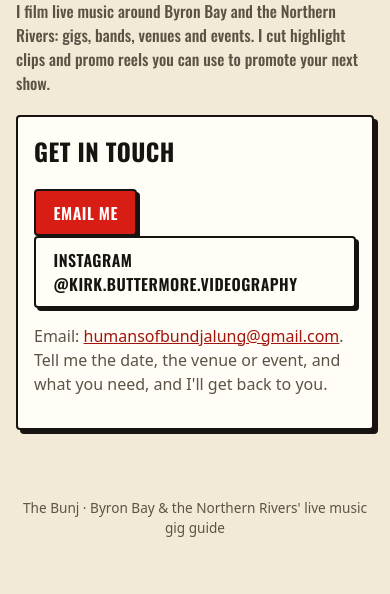
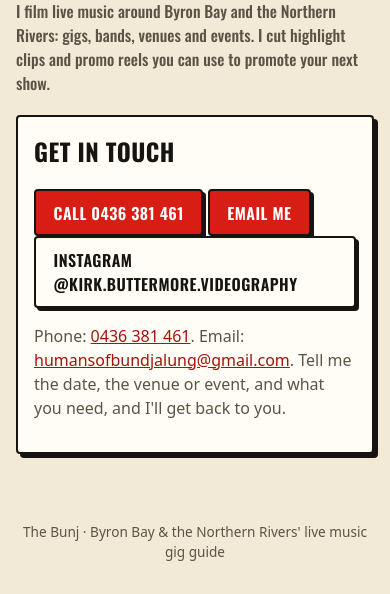
Before and after one commit to justuseful/gigguide, a Flask app: page /book-videography in a window 390 px wide. Shown: the part 297-891 px from the top of the page. Before the commit the page ends 834 px from the top, so only its background shows below. Run offline with Flask 3, Linux system fonts and the light colour scheme; data comes from the database, SQL or seed files in the repository; data that the repository does not hold is empty.

Commit message:
Book page: add phone number
Co-Authored-By: Claude Sonnet 5.5 <noreply@anthropic.com>

```diff
--- a/app/routes_book.py
+++ b/app/routes_book.py
@@ -6,6 +6,8 @@ from .routes_public import bp
 from .routes_support import CONTACT_EMAIL
 
 INSTAGRAM_HANDLE = "kirk.buttermore.videography"
+PHONE_DISPLAY = "0436 381 461"
+PHONE_TEL = "+61436381461"
 
 
 @bp.get("/book-videography")
@@ -17,4 +19,6 @@ def book_videography():
         email=CONTACT_EMAIL,
         instagram_url=f"https://www.instagram.com/{INSTAGRAM_HANDLE}/",
         instagram_handle=INSTAGRAM_HANDLE,
+        phone_display=PHONE_DISPLAY,
+        phone_tel=PHONE_TEL,
     )
--- a/app/templates/book.html
+++ b/app/templates/book.html
@@ -11,10 +11,11 @@
 <div class="venue-box">
   <h2 class="venue-box__title">Get in touch</h2>
   <p>
+    <a class="btn" href="tel:{{ phone_tel }}">Call {{ phone_display }}</a>
     <a class="btn" href="{{ mailto }}">Email me</a>
     <a class="btn btn--ghost" href="{{ instagram_url }}" rel="noopener" target="_blank">Instagram @{{ instagram_handle }}</a>
   </p>
-  <p class="muted">Email: <a href="{{ mailto }}">{{ email }}</a>. Tell me the date, the venue or event, and what you need,
+  <p class="muted">Phone: <a href="tel:{{ phone_tel }}">{{ phone_display }}</a>. Email: <a href="{{ mailto }}">{{ email }}</a>. Tell me the date, the venue or event, and what you need,
      and I'll get back to you.</p>
 </div>
 {% endblock %}
```
